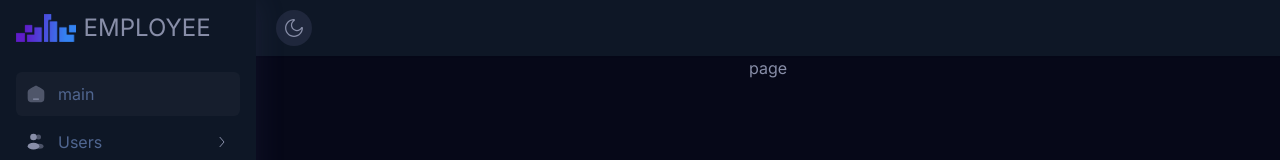
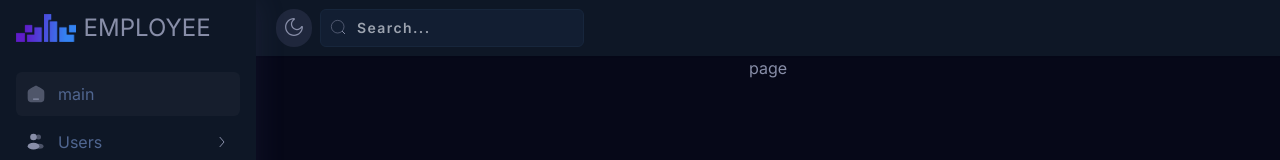
Before and after one commit to MmdRezaSadati/employee-management-app, a Next.js app: page / in a window 1280 px wide. Shown: the top 160 px of the page. Built offline with nearby package versions, Linux system fonts and the light colour scheme.

Commit message:
redux configuration

```diff
--- a/package.json
+++ b/package.json
@@ -9,6 +9,7 @@
     "lint": "next lint"
   },
   "dependencies": {
+    "@reduxjs/toolkit": "^2.2.7",
     "eslint-config-prettier": "^9.1.0",
     "eslint-config-standard": "^17.1.0",
     "eslint-plugin-tailwindcss": "^3.17.4",
@@ -16,7 +17,8 @@
     "next": "14.2.6",
     "prettier": "^3.3.3",
     "react": "^18",
-    "react-dom": "^18"
+    "react-dom": "^18",
+    "react-redux": "^9.1.2"
   },
   "devDependencies": {
     "@types/node": "^20",
--- a/src/app/layout.tsx
+++ b/src/app/layout.tsx
@@ -1,4 +1,5 @@
 import "@/assets/styles/globals.css";
+import MainProvider from "@/components/provider";
 import { TFCChildren } from "@/core/types";
 import type { Metadata } from "next";
 import { Inter } from "next/font/google";
@@ -13,7 +14,9 @@ export const metadata: Metadata = {
 const RootLayout: TFCChildren = ({ children }) => {
   return (
     <html lang="en" dir="ltr">
-      <body className={inter.className}>{children}</body>
+      <body className={inter.className}>
+        <MainProvider>{children}</MainProvider>
+      </body>
     </html>
   );
 };
--- /dev/null
+++ b/src/components/common/search/index.tsx
@@ -0,0 +1,42 @@
+"use client";
+import IconSearch from "@/core/icons/icon-search";
+import IconXCircle from "@/core/icons/icon-x-circle";
+import React, { useState } from "react";
+
+const Search = () => {
+  const [search, setSearch] = useState<boolean | string>(false);
+  return (
+    <div className="sm:ltr:mr-auto sm:rtl:ml-auto">
+      <form
+        className={`${search && "!block"} absolute inset-x-0 top-1/2 z-10 mx-4 hidden -translate-y-1/2 sm:relative sm:top-0 sm:mx-0 sm:block sm:translate-y-0`}
+        onSubmit={() => setSearch(false)}>
+        <div className="relative">
+          <input
+            type="text"
+            className=" peer w-full rounded-md border border-white-light bg-gray-100 px-4 py-2 text-sm font-semibold text-black !outline-none placeholder:tracking-widest focus:border-primary focus:ring-transparent dark:border-[#17263c] dark:bg-[#121e32] dark:text-white-dark dark:focus:border-primary sm:bg-transparent ltr:px-9 ltr:sm:pr-4 rtl:px-9 rtl:sm:pl-4"
+            placeholder="Search..."
+          />
+          <button
+            type="button"
+            className="absolute inset-0 size-9 appearance-none peer-focus:text-primary ltr:right-auto rtl:left-auto">
+            <IconSearch className="mx-auto" />
+          </button>
+          <button
+            type="button"
+            className="absolute top-1/2 block -translate-y-1/2 hover:opacity-80 sm:hidden ltr:right-2 rtl:left-2"
+            onClick={() => setSearch(false)}>
+            <IconXCircle />
+          </button>
+        </div>
+      </form>
+      <button
+        type="button"
+        onClick={() => setSearch(!search)}
+        className="search_btn rounded-full bg-white-light/40 p-2 hover:bg-white-light/90 dark:bg-dark/40 dark:hover:bg-dark/60 sm:hidden">
+        <IconSearch className="h-4.5 w-4.5 mx-auto dark:text-[#d0d2d6]" />
+      </button>
+    </div>
+  );
+};
+
+export default Search;
--- a/src/components/partials/header/index.tsx
+++ b/src/components/partials/header/index.tsx
@@ -1,9 +1,13 @@
+import Search from "@/components/common/search";
 import ThemeSwitcher from "@/components/common/theme-switcher";
 
 const Header = () => {
   return (
     <header className="sticky left-0 top-0 flex h-14 w-full items-center justify-between bg-white px-5 py-2.5 shadow-sm dark:bg-black">
-      <ThemeSwitcher />
+      <div className="flex gap-2">
+        <ThemeSwitcher />
+        <Search />
+      </div>
     </header>
   );
 };
--- /dev/null
+++ b/src/components/provider/index.tsx
@@ -0,0 +1,11 @@
+"use client";
+import { TFCChildren } from "@/core/types";
+import store from "@/stores";
+import React from "react";
+import { Provider as ReduxProvider } from "react-redux";
+
+const MainProvider: TFCChildren = ({ children }) => {
+  return <ReduxProvider store={store}>{children}</ReduxProvider>;
+};
+
+export default MainProvider;
--- /dev/null
+++ b/src/core/icons/icon-search.tsx
@@ -0,0 +1,31 @@
+import { FC } from "react";
+import { ISvgAttributes } from "../types";
+
+const IconSearch: FC<ISvgAttributes> = (props) => {
+  return (
+    <svg
+      width="16"
+      height="16"
+      viewBox="0 0 24 24"
+      fill="none"
+      xmlns="http://www.w3.org/2000/svg"
+      {...props}>
+      <circle
+        cx="11.5"
+        cy="11.5"
+        r="9.5"
+        stroke="currentColor"
+        strokeWidth="1.5"
+        opacity="0.5"
+      />
+      <path
+        d="M18.5 18.5L22 22"
+        stroke="currentColor"
+        strokeWidth="1.5"
+        strokeLinecap="round"
+      />
+    </svg>
+  );
+};
+
+export default IconSearch;
--- /dev/null
+++ b/src/core/icons/icon-x-circle.tsx
@@ -0,0 +1,31 @@
+import { FC } from "react";
+import { ISvgAttributes } from "../types";
+
+const IconXCircle: FC<ISvgAttributes> = (props) => {
+  return (
+    <svg
+      width="20"
+      height="20"
+      viewBox="0 0 24 24"
+      fill="none"
+      xmlns="http://www.w3.org/2000/svg"
+      {...props}>
+      <circle
+        opacity="0.5"
+        cx="12"
+        cy="12"
+        r="10"
+        stroke="currentColor"
+        strokeWidth="1.5"
+      />
+      <path
+        d="M14.5 9.50002L9.5 14.5M9.49998 9.5L14.5 14.5"
+        stroke="currentColor"
+        strokeWidth="1.5"
+        strokeLinecap="round"
+      />
+    </svg>
+  );
+};
+
+export default IconXCircle;
--- a/src/stores/index.ts
+++ b/src/stores/index.ts
@@ -0,0 +1,8 @@
+import { configureStore } from "@reduxjs/toolkit";
+import searchSlice from "./slices/search";
+const store = configureStore({
+  reducer: {
+    searchSlice,
+  },
+});
+export default store;
--- /dev/null
+++ b/src/stores/slices/search.ts
@@ -0,0 +1,15 @@
+import { createSlice } from "@reduxjs/toolkit";
+
+const searchSlice = createSlice({
+  name: "dark",
+  initialState: {
+    value: {},
+  },
+  reducers: {
+    onSearchChange: (state: any, action: any) => {
+      state.value = action.payload;
+    },
+  },
+});
+export const { onSearchChange } = searchSlice.actions;
+export default searchSlice.reducer;
```
Also changed, not shown: src/components/provider/index.ts (deleted), 1 other file (tests, documents, lock files or other folders).
